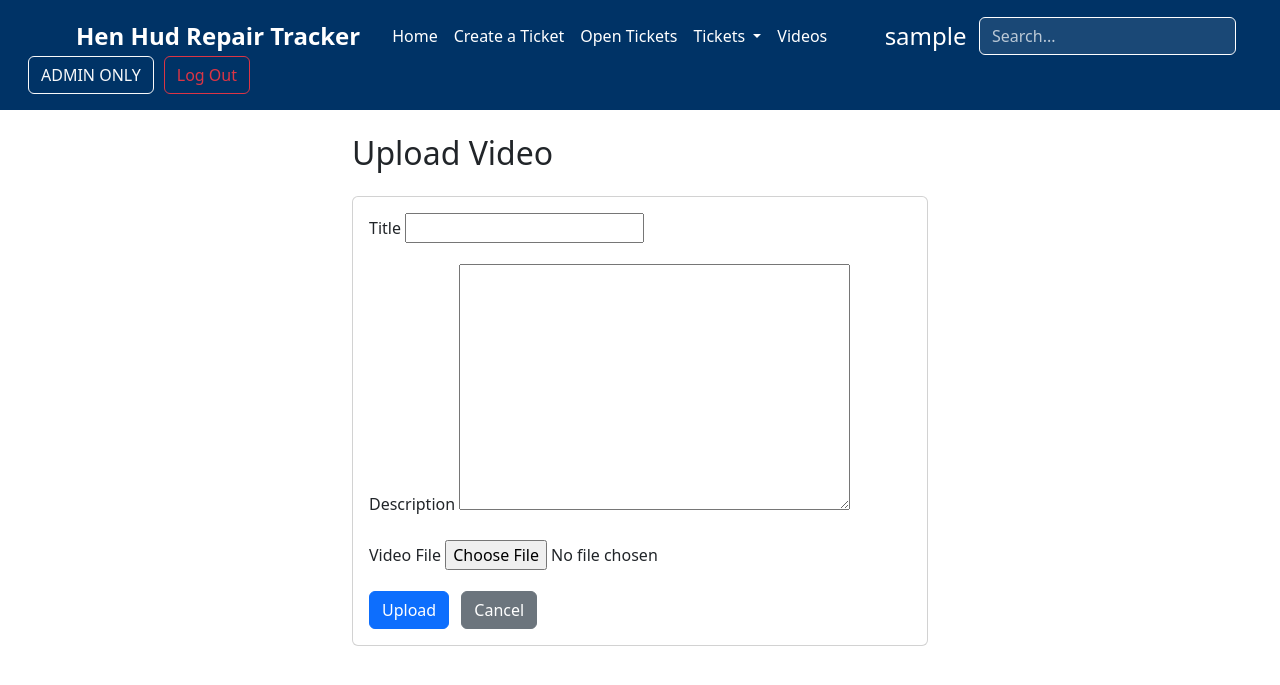
After one commit to BigRigMcK/henhud-repair, a Django app: page /videos/upload/ in a window 1280 px wide. The commit adds this page. Shown: the top 685 px of the page. Run offline with Django 4.2, Linux system fonts and the light colour scheme; the visitor is signed in with stand-in values (Sample User, id 1).

Commit message:
updated Video submission ability.

```diff
--- a/henhud_repair_tracker/urls.py
+++ b/henhud_repair_tracker/urls.py
@@ -16,10 +16,13 @@ Including another URLconf
 """
 from django.contrib import admin
 from django.urls import path, include
+from django.conf import settings
+from django.conf.urls.static import static
 
 urlpatterns = [
     path('admin/', admin.site.urls),
 	path('', include('repair_tracker.urls')),
     path("accounts/", include("django.contrib.auth.urls")),  # new
 
-]
+
+] + static(settings.MEDIA_URL, document_root=settings.MEDIA_ROOT)
--- a/repair_tracker/forms.py
+++ b/repair_tracker/forms.py
@@ -1,5 +1,5 @@
 from django import forms
-from .models import Repair
+from .models import Repair, Video
 
 class RepairForm(forms.ModelForm):
     class Meta:
@@ -64,3 +64,9 @@ class RepairForm(forms.ModelForm):
             del self.fields['vineetha_checked']
             del self.fields['vineetha_closed']
             del self.fields['vineetha_repair_comments']
+
+
+class VideoUploadForm(forms.ModelForm):
+    class Meta:
+        model = Video
+        fields = ['title', 'description', 'video_file']
--- a/repair_tracker/models.py
+++ b/repair_tracker/models.py
@@ -446,3 +446,14 @@ class ClassroomDevices(models.Model):
         verbose_name = "Classroom Device"
         verbose_name_plural = "Classroom Devices"
         ordering = ['classroom_device_purpose']
+
+
+class Video(models.Model):
+    title = models.CharField(max_length=200)
+    description = models.TextField(blank=True)
+    video_file = models.FileField(upload_to='videos/')
+    uploaded_by = models.ForeignKey(User, on_delete=models.SET_NULL, null=True)
+    uploaded_at = models.DateTimeField(auto_now_add=True)
+
+    def __str__(self):
+        return self.title
--- a/repair_tracker/templates/header.html
+++ b/repair_tracker/templates/header.html
@@ -42,10 +42,10 @@
             <li><a class="dropdown-item" href="/repairs/create">Create New Ticket</a></li>
           </ul>
         </li>
-        <li><a href="/videos/test" class="nav-link px-2 text-white">Videos</a></li>
+        <li><a href="/videos" class="nav-link px-2 text-white">Videos</a></li>
 
       </ul>
-
+      <span class="fs-4"> {% if user.is_authenticated %} {{user.username}} &nbsp {%endif%} </span>
       <form class="col-12 col-lg-auto mb-3 mb-lg-0 me-3" role="search">
         <input type="search"
                class="form-control border-white text-white"
--- /dev/null
+++ b/repair_tracker/templates/videos/video_upload.html
@@ -0,0 +1,27 @@
+{% extends 'base.html' %}
+{% block content %}
+<div class="container" style="max-width: 600px;">
+    <h2 class="mb-4">Upload Video</h2>
+    <div class="card">
+        <div class="card-body">
+            <form method="post" enctype="multipart/form-data">
+                {% csrf_token %}
+                <div class="mb-3">
+                    <label class="form-label">Title</label>
+                    {{ form.title }}
+                </div>
+                <div class="mb-3">
+                    <label class="form-label">Description</label>
+                    {{ form.description }}
+                </div>
+                <div class="mb-3">
+                    <label class="form-label">Video File</label>
+                    {{ form.video_file }}
+                </div>
+                <button type="submit" class="btn btn-primary">Upload</button>
+                <a href="{% url 'video_list' %}" class="btn btn-secondary ms-2">Cancel</a>
+            </form>
+        </div>
+    </div>
+</div>
+{% endblock %}
--- a/repair_tracker/urls.py
+++ b/repair_tracker/urls.py
@@ -11,7 +11,11 @@ urlpatterns = [
     path('repairs/create/', views.create_repair, name='create_repair'),
     path('repairs/<int:pk>/', views.repair_detail, name='repair_detail'),
     path('repairs/<int:pk>/edit/', views.edit_repair, name='edit_repair'),
-    path('videos/test', views.video_page, name='test_Video')
+    path('videos/test', views.video_page, name='test_Video'),
+    path('videos/test', views.video_page, name='IT_Tool_Video'),
+    path('videos/', views.video_list, name='video_list'),
+	path('videos/upload/', views.video_upload, name='video_upload'),
+	path('videos/<int:pk>/', views.video_detail, name='video_detail'),
 
 
 ]
--- a/repair_tracker/views.py
+++ b/repair_tracker/views.py
@@ -4,8 +4,8 @@ from django.contrib.auth import login
 from django.contrib.auth.decorators import login_required
 from django.contrib.auth.forms import AuthenticationForm
 from django.contrib import messages
-from .forms import RepairForm
-from .models import Repair
+from .forms import RepairForm, VideoUploadForm
+from .models import Repair, Video
 
 
 # Create your views here.
@@ -167,3 +167,29 @@ def repair_list(request):
 
 def video_page(request):
     return render(request, 'videos/test_video.html')
+
+
+
+@login_required
+def video_list(request):
+    videos = Video.objects.all().order_by('-uploaded_at')
+    return render(request, 'videos/video_list.html', {'videos': videos})
+
+@login_required
+def video_upload(request):
+    if request.method == 'POST':
+        form = VideoUploadForm(request.POST, request.FILES)
+        if form.is_valid():
+            video = form.save(commit=False)
+            video.uploaded_by = request.user
+            video.save()
+            messages.success(request, 'Video uploaded successfully!')
+            return redirect('video_list')
+    else:
+        form = VideoUploadForm()
+    return render(request, 'videos/video_upload.html', {'form': form})
+
+@login_required
+def video_detail(request, pk):
+    video = get_object_or_404(Video, pk=pk)
+    return render(request, 'videos/video_detail.html', {'video': video})
```
Also changed, not shown: henhud_repair_tracker/settings.py (+7 -0 lines), repair_tracker/templates/videos/video_detail.html (added, +21 -0 lines), repair_tracker/templates/videos/video_list.html (added, +37 -0 lines), repair_tracker/migrations/0030_video.py (added), 1 other file.
